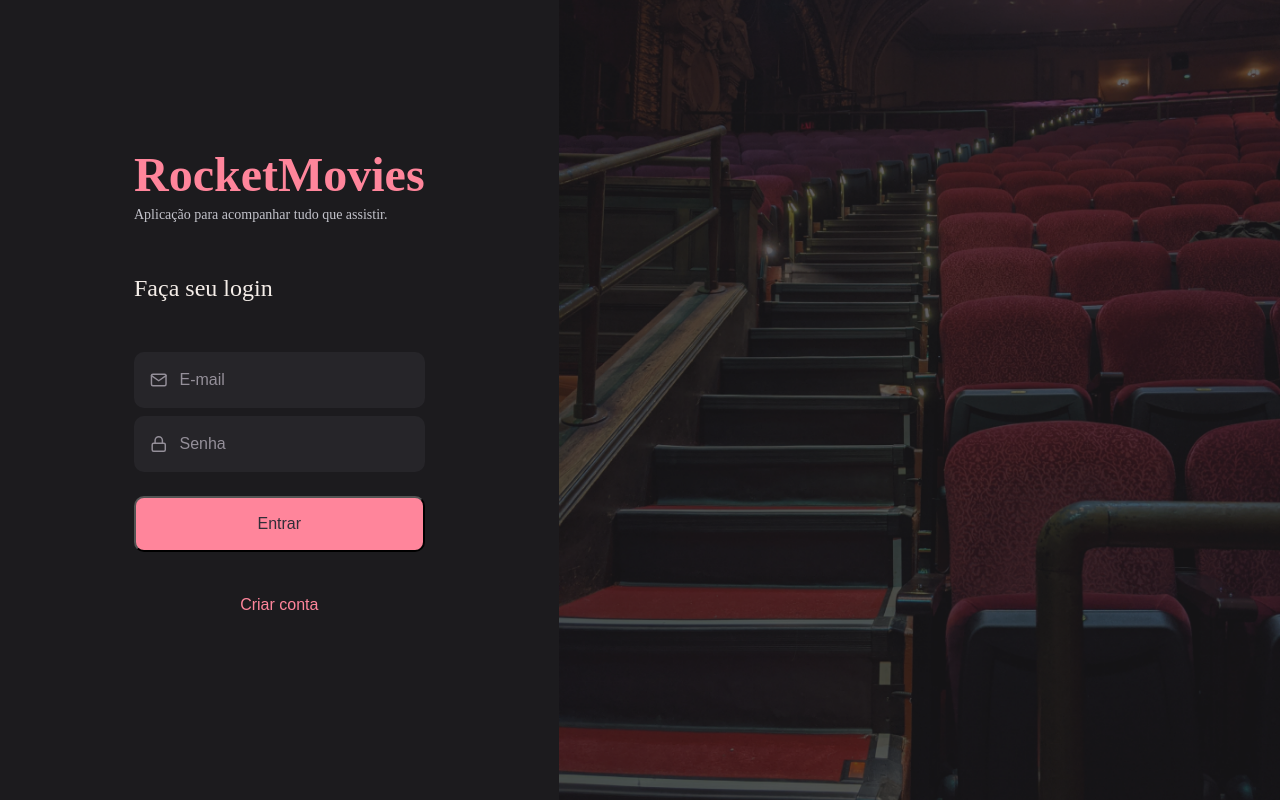
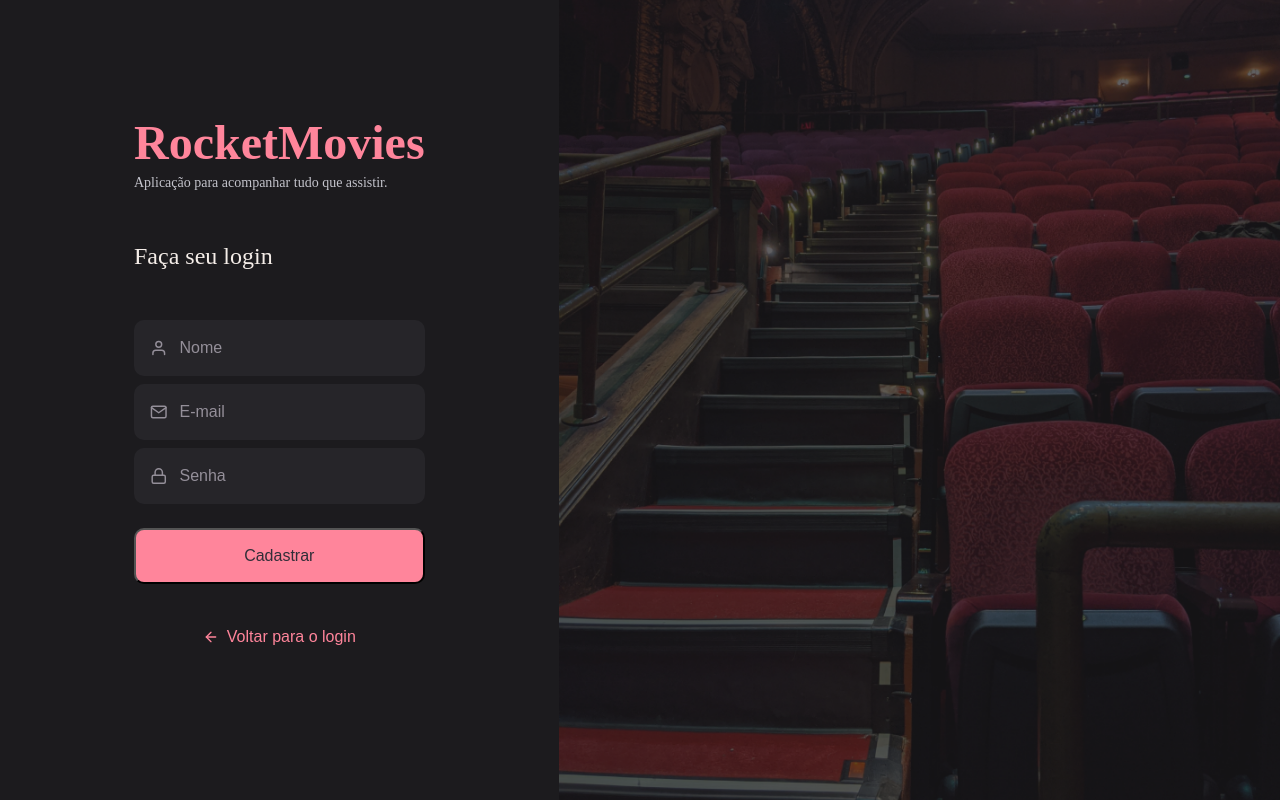
Before and after one commit to marlisonmourao/rocketmovies, a React (Vite) app: page / in a window 1280 px wide. Built offline with nearby package versions, Linux system fonts and the light colour scheme.

Commit message:
signup screen

```diff
--- a/src/App.tsx
+++ b/src/App.tsx
@@ -1,5 +1,5 @@
-import { SignIn } from './pages/SignIn'
+import { SignUp } from './pages/SignUp'
 
 export function App() {
-  return <SignIn />
+  return <SignUp />
 }
--- /dev/null
+++ b/src/pages/SignUp/index.tsx
@@ -0,0 +1,42 @@
+import { FiLock, FiMail, FiUser, FiArrowLeft } from 'react-icons/fi'
+
+import {
+  Container,
+  SubTitle,
+  TextSignin,
+  Title,
+  Form,
+  ButtonBack,
+  Background,
+} from './styles'
+
+import { Input } from '../../components/Input'
+import { Button } from '../../components/Button'
+
+export function SignUp() {
+  return (
+    <Container>
+      <Form>
+        <Title>RocketMovies</Title>
+        <SubTitle>Aplicação para acompanhar tudo que assistir.</SubTitle>
+
+        <TextSignin>Faça seu login</TextSignin>
+
+        <Input icon={FiUser} placeholder="Nome" />
+
+        <Input icon={FiMail} placeholder="E-mail" />
+
+        <Input icon={FiLock} placeholder="Senha" />
+
+        <Button title="Cadastrar" />
+
+        <ButtonBack>
+          <FiArrowLeft />
+          Voltar para o login
+        </ButtonBack>
+      </Form>
+
+      <Background />
+    </Container>
+  )
+}
--- /dev/null
+++ b/src/pages/SignUp/styles.ts
@@ -0,0 +1,62 @@
+import styled from 'styled-components'
+
+import BackgroundImg from '../../assets/background.png'
+
+export const Container = styled.div`
+  height: 100vh;
+
+  display: flex;
+  align-items: stretch;
+`
+
+export const Form = styled.form`
+  display: flex;
+  flex-direction: column;
+  align-items: start;
+  justify-content: center;
+
+  padding: 0 13.4rem;
+`
+
+export const Title = styled.h1`
+  font-size: 4.8rem;
+  font-weight: bold;
+  line-height: 6.3rem;
+  color: ${({ theme }) => theme['pink-700']};
+`
+
+export const SubTitle = styled.p`
+  font-size: 1.4rem;
+  line-height: 1.8rem;
+  color: ${({ theme }) => theme['gray-300']};
+`
+
+export const TextSignin = styled.p`
+  font-size: 2.4rem;
+  line-height: 3.2rem;
+  font-weight: 500;
+  color: ${({ theme }) => theme['gray-100']};
+
+  margin: 4.8rem 0;
+`
+
+export const ButtonBack = styled.button`
+  font-size: 1.6rem;
+  line-height: 2.1rem;
+  color: ${({ theme }) => theme['pink-700']};
+
+  border: none;
+  background: transparent;
+
+  display: flex;
+  align-items: center;
+  gap: 0.8rem;
+
+  margin: 4.2rem auto;
+`
+
+export const Background = styled.div`
+  flex: 1;
+  background: url(${BackgroundImg}) no-repeat center center;
+  background-size: cover;
+`
```
